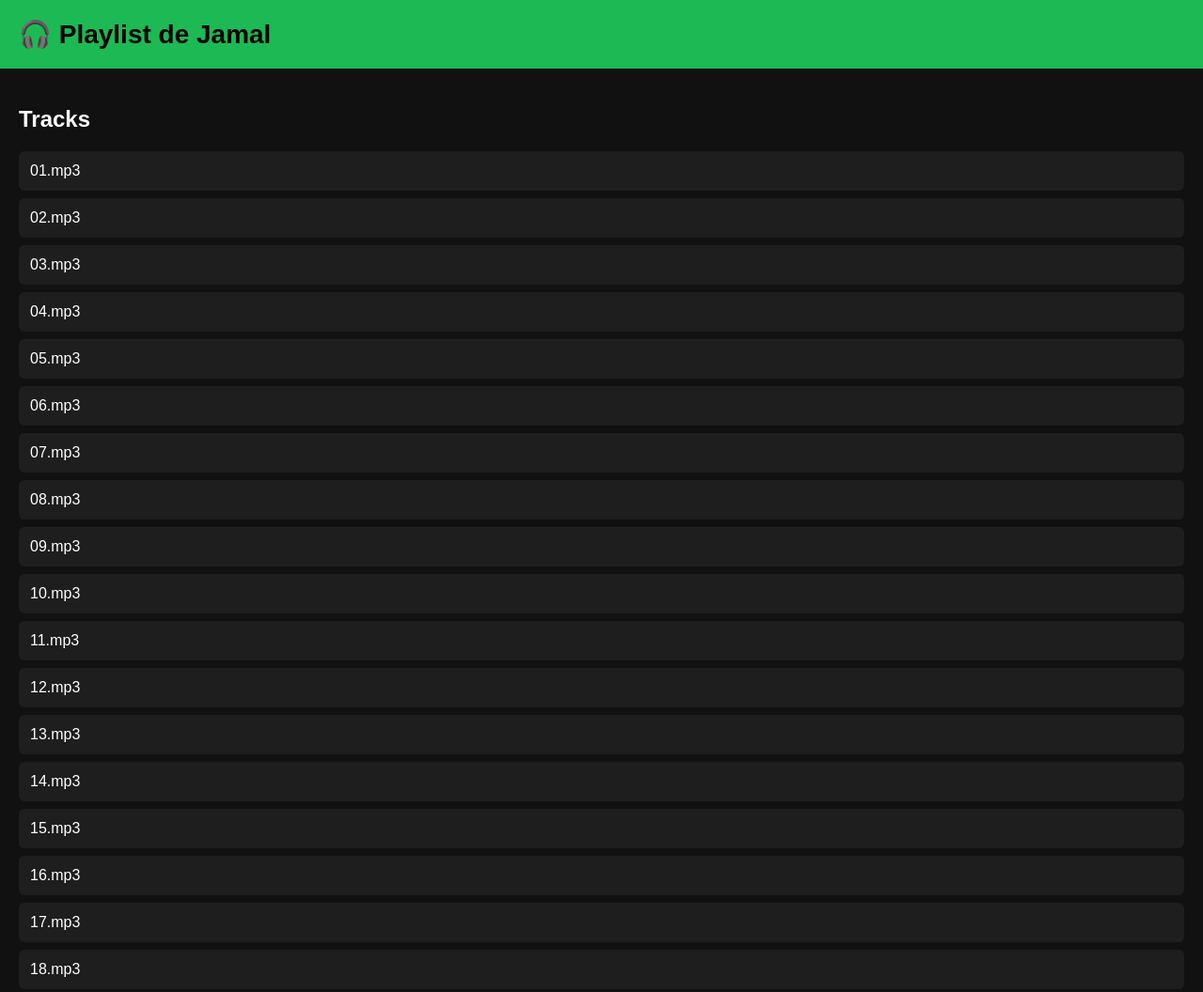
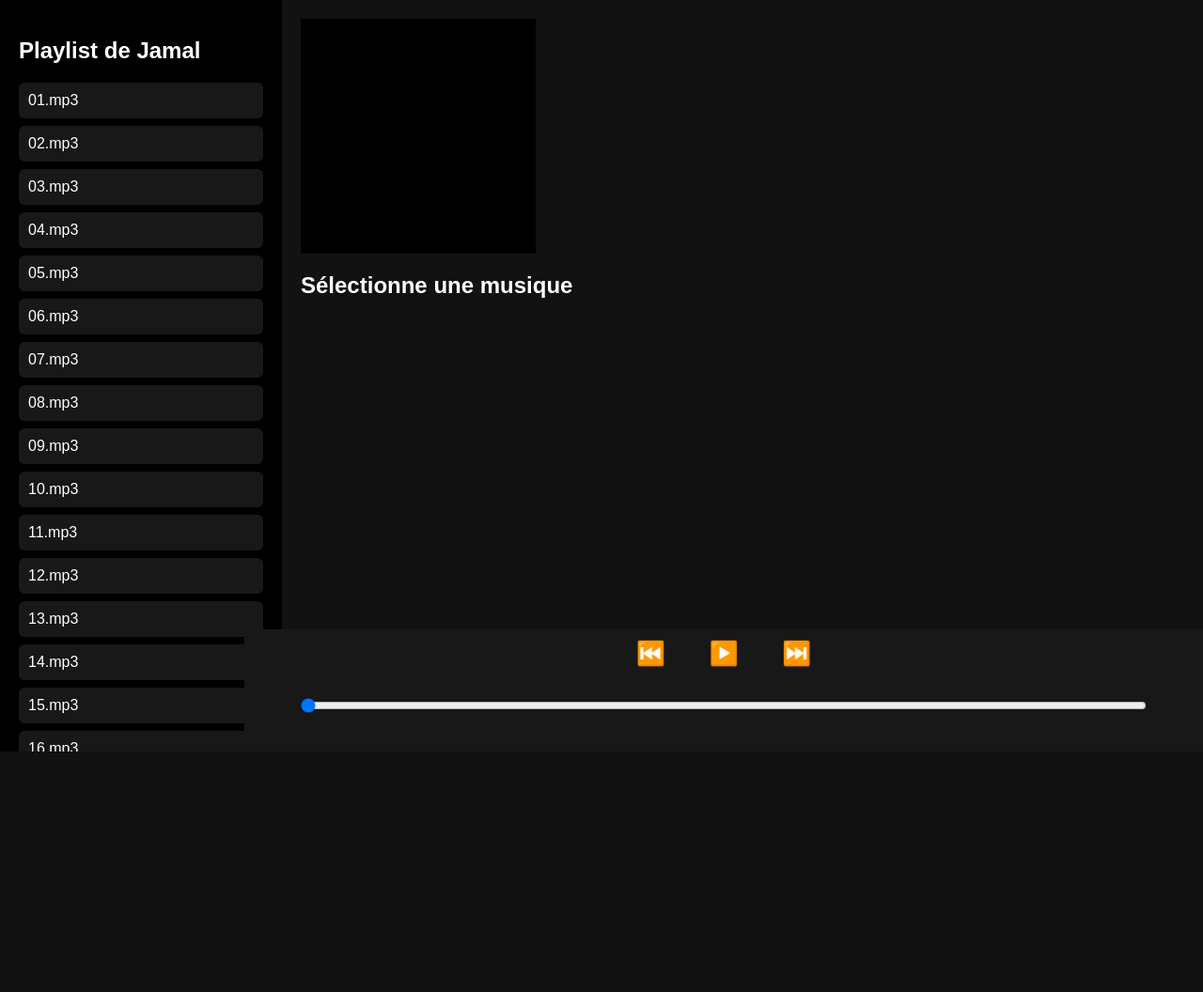
Before and after one commit to rayanev1295/project-mp3-jamal, a plain HTML site: page index.html in a window 1280 px wide. Shown: the top 1056 px of the page at 94% size. After the commit the page ends 800 px from the top, so only its background shows below. Drawn offline with Linux system fonts and the light colour scheme.

Commit message:
Update index.html v4

```diff
--- a/index.html
+++ b/index.html
@@ -2,76 +2,118 @@
 <html lang="fr">
 <head>
     <meta charset="UTF-8">
-    <title>MP3 Jamal – Playlist</title>
+    <title>Jamal Music Player</title>
     <style>
         body {
             margin: 0;
-            background: #111;
             font-family: Arial, sans-serif;
+            background-color: #121212;
             color: white;
+            display: flex;
+            height: 100vh;
         }
-        header {
+
+        /* Sidebar */
+        #sidebar {
+            width: 260px;
+            background-color: #000;
             padding: 20px;
-            font-size: 28px;
-            font-weight: bold;
-            background: #1DB954;
-            color: black;
+            overflow-y: auto;
         }
-        .container {
-            padding: 20px;
-        }
-        .track {
-            padding: 12px;
-            background: #1e1e1e;
+
+        .song {
+            padding: 10px;
             margin-bottom: 8px;
+            background: #181818;
             border-radius: 6px;
             cursor: pointer;
         }
-        .track:hover {
-            background: #2a2a2a;
+
+        .song:hover {
+            background: #282828;
         }
-        audio {
-            width: 100%;
-            margin-top: 20px;
+
+        /* Centre */
+        #main {
+            flex: 1;
+            padding: 20px;
+        }
+
+        #cover {
+            width: 250px;
+            height: 250px;
+            background: black; /* TON CARRÉ NOIR */
+            margin-bottom: 20px;
+        }
+
+        /* Player bottom */
+        #player {
+            position: fixed;
+            bottom: 0;
+            left: 260px;
+            right: 0;
+            height: 110px;
+            background: #181818;
+            display: flex;
+            flex-direction: column;
+            justify-content: center;
+            padding: 10px;
+        }
+
+        #buttons {
+            text-align: center;
+        }
+
+        button {
+            background: none;
+            border: none;
+            color: white;
+            font-size: 25px;
+            margin: 0 15px;
+            cursor: pointer;
+        }
+
+        button:hover {
+            color: #1db954;
+        }
+
+        input[type="range"] {
+            width: 90%;
+            margin: auto;
         }
     </style>
 </head>
 
 <body>
 
-<header>🎧 Playlist de Jamal</header>
-
-<div class="container">
-    <h2>Tracks</h2>
-
-    <div id="tracks"></div>
-
-    <audio id="player" controls></audio>
+    <!-- Sidebar -->
+    <div id="sidebar">
+        <h2>Playlist de Jamal</h2>
+        <div id="songList"></div>
     </div>
 
+    <!-- Main -->
+    <div id="main">
+        <div id="cover"></div>
+        <h2 id="title">Sélectionne une musique</h2>
+    </div>
+
+    <!-- Player -->
+    <div id="player">
+        <div id="buttons">
+            <button onclick="prev()">⏮️</button>
+            <button onclick="playPause()" id="playBtn">▶️</button>
+            <button onclick="next()">⏭️</button>
+        </div>
+        <input type="range" id="progress" value="0" min="0" max="100">
+    </div>
+
+    <audio id="audio"></audio>
+
     <script>
-// dossier RAW où sont tous les MP3
-const base = "https://github.com/rayanev1295/project-mp3-jamal/raw/refs/heads/main/";
-
-const tracks = [
-"01.mp3",
-"02.mp3",
-"03.mp3",
-"04.mp3",
-"05.mp3",
-"06.mp3",
-"07.mp3",
-"08.mp3",
-"09.mp3",
-"10.mp3",
-"11.mp3",
-"12.mp3",
-"13.mp3",
-"14.mp3",
-"15.mp3",
-"16.mp3",
-"17.mp3",
-"18.mp3",
+        const songs = [
+            "01.mp3","02.mp3","03.mp3","04.mp3","05.mp3","06.mp3","07.mp3","08.mp3","09.mp3","10.mp3",
+            "11.mp3","12.mp3","13.mp3","14.mp3","15.mp3","16.mp3","17.mp3","18.mp3",
             "4_5900176301716673820.mp3",
             "AUDIO-2022-10-20-19-06-25.mp3",
             "Dosseh & Werenoi - La vie de César (feat. Werenoi).mp3",
@@ -105,7 +147,7 @@ const tracks = [
             "Werenoi - Telavive.mp3",
             "Werenoi - Tu connais (128).mp3",
             "Werenoi - Téléphone.mp3",
-"erenoi - unknown 2.mp3",
+            "Werenoi - unknown 2.mp3",
             "Werenoi - unknown.mp3",
             "Werenoi – 6 Étoiles.mp3",
             "Werenoi – Guadalajara.mp3",
@@ -113,21 +155,58 @@ const tracks = [
             "the S & Werenoi - Domperignon.mp3"
         ];
 
-let container = document.getElementById("tracks");
-let player = document.getElementById("player");
+        const BASE = "https://github.com/rayanev1295/project-mp3-jamal/raw/refs/heads/main/";
 
-tracks.forEach(name => {
-    let div = document.createElement("div");
-    div.className = "track";
-    div.innerText = name;
+        const audio = document.getElementById("audio");
+        const title = document.getElementById("title");
+        const progress = document.getElementById("progress");
+        const playBtn = document.getElementById("playBtn");
+        let index = 0;
 
-    div.onclick = () => {
-        let encoded = encodeURIComponent(name);
-        player.src = base + encoded;
-        player.play();
+        function loadSong(i) {
+            index = i;
+            audio.src = BASE + encodeURIComponent(songs[i]);
+            title.innerText = songs[i];
+            play();
+        }
+
+        function play() {
+            audio.play();
+            playBtn.innerText = "⏸️";
+        }
+
+        function playPause() {
+            if (audio.paused) play();
+            else {
+                audio.pause();
+                playBtn.innerText = "▶️";
+            }
+        }
+
+        function next() {
+            loadSong((index + 1) % songs.length);
+        }
+
+        function prev() {
+            loadSong((index - 1 + songs.length) % songs.length);
+        }
+
+        audio.ontimeupdate = () => {
+            progress.value = (audio.currentTime / audio.duration) * 100;
         };
 
-    container.appendChild(div);
+        progress.oninput = () => {
+            audio.currentTime = (progress.value / 100) * audio.duration;
+        };
+
+        // Charger les titres dans la playlist
+        const list = document.getElementById("songList");
+        songs.forEach((s, i) => {
+            const div = document.createElement("div");
+            div.className = "song";
+            div.innerText = s;
+            div.onclick = () => loadSong(i);
+            list.appendChild(div);
         });
     </script>
 
```
Lines whose indentation alone changed are shown as unchanged.
